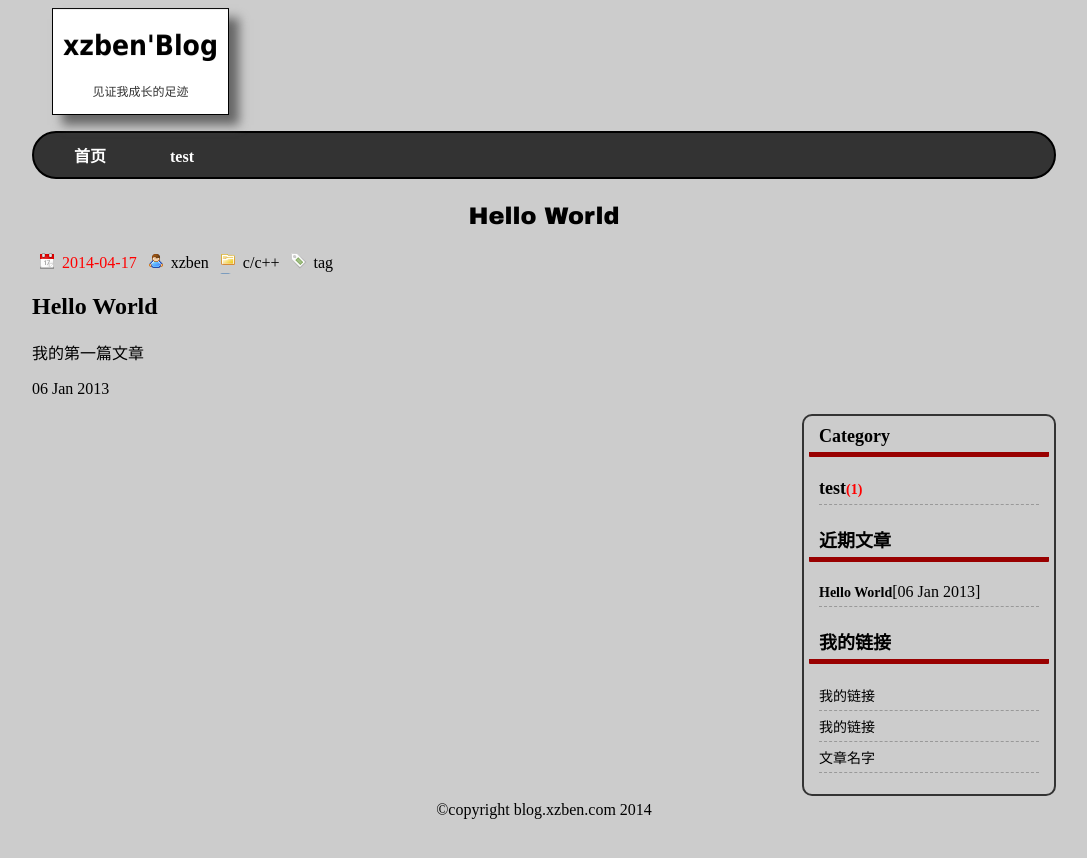
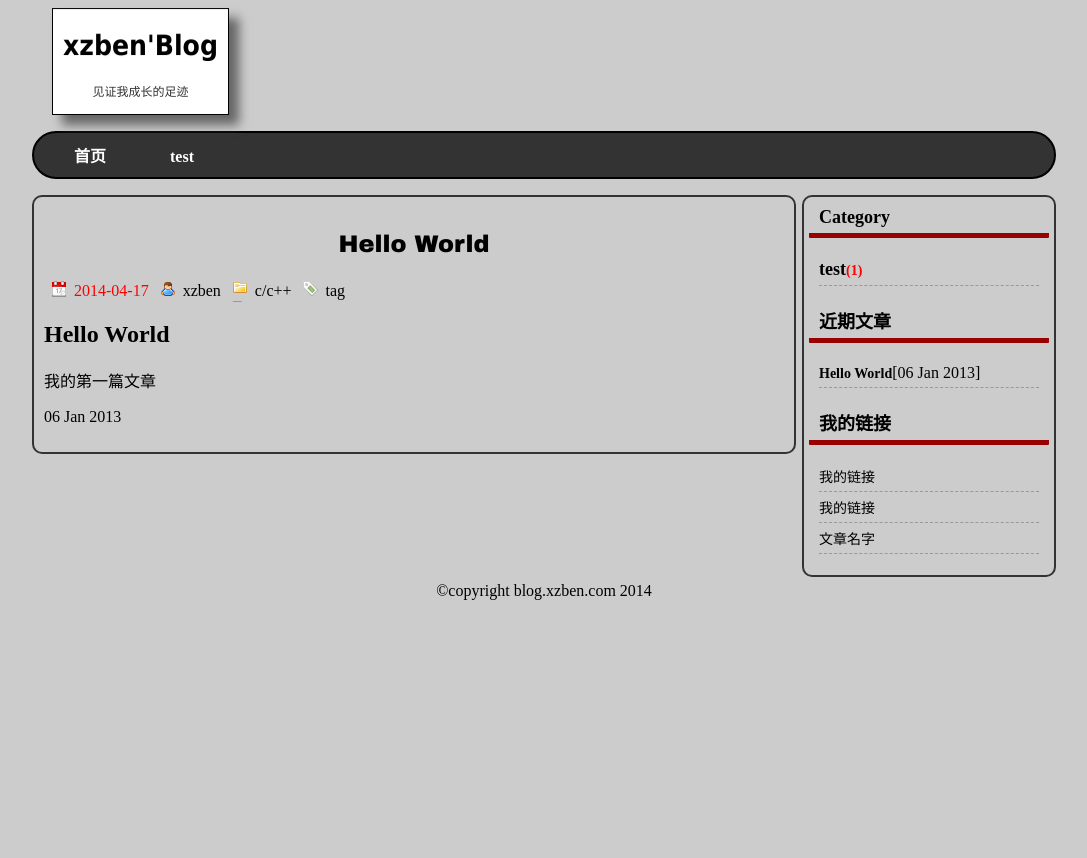
Before and after one commit to xzben/xzbenBlog, a Jekyll site: the page built from _posts/2013-01-06-hello-world.html, in a window 1280 px wide. Shown: the top 858 px of the page, without its empty margins (96-1183 px from the left). Built offline with Jekyll 4.4.1, drawn with Linux system fonts in a browser that asks for light colours.

Commit message:
article_page

```diff
--- a/css/global_01.css
+++ b/css/global_01.css
@@ -17,6 +17,14 @@ body{ background:#CCC;}
 	float:left;
 }
 
+#content > #article_show{
+	padding:10px;
+	width:740px;
+	border:#333 solid 2px;
+	border-radius:10px;
+	float:left;
+}
+
 #content > #tools{
 	padding:5px;
 	width:240px;
```
